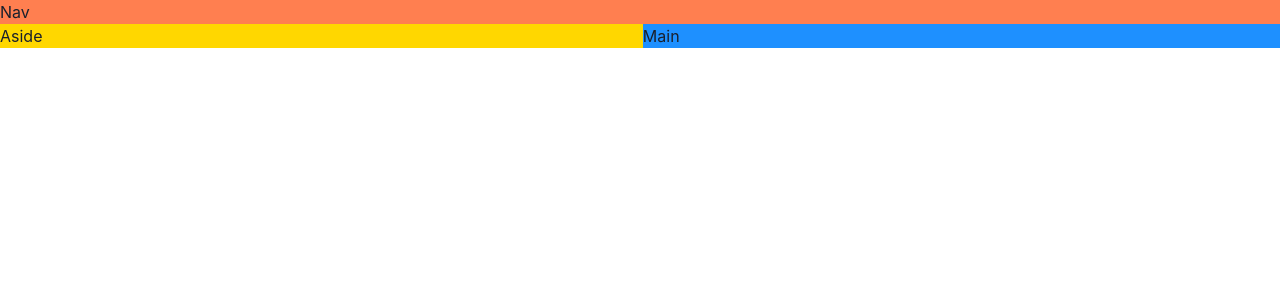
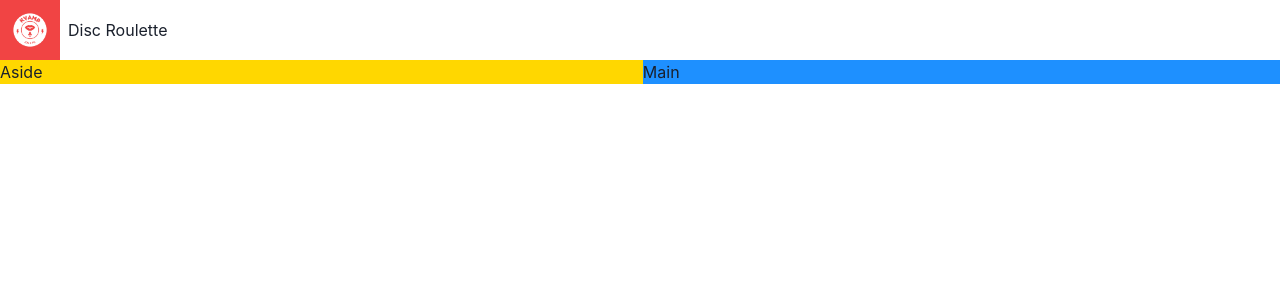
Before and after one commit to spfox24/disc-roulette, a React (Vite) app: page / in a window 1280 px wide. Shown: the top 300 px of the page. Built offline with nearby package versions, Linux system fonts and the light colour scheme.

Commit message:
Adds NavBar

```diff
--- a/src/App.tsx
+++ b/src/App.tsx
@@ -1,4 +1,5 @@
-import { Grid, GridItem, Select, Show } from "@chakra-ui/react";
+import { Grid, GridItem, Show } from "@chakra-ui/react";
+import NavBar from "./components/NavBar";
 
 function App() {
   return (
@@ -8,8 +9,8 @@
         lg: `"nav nav" "aside main"`,
       }}
     >
-      <GridItem area="nav" background="coral">
-        Nav
+      <GridItem area="nav">
+        <NavBar />
       </GridItem>
       <Show above="lg">
         <GridItem area="aside" background="gold">
--- /dev/null
+++ b/src/components/NavBar.tsx
@@ -0,0 +1,13 @@
+import { HStack, Image, Text } from "@chakra-ui/react";
+import logo from "../assets/KVAMP.png";
+
+const NavBar = () => {
+  return (
+    <HStack>
+      <Image src={logo} boxSize="60px" />
+      <Text>Disc Roulette</Text>
+    </HStack>
+  );
+};
+
+export default NavBar;
```
Also changed, not shown: src/assets/KVAMP.png (added).
